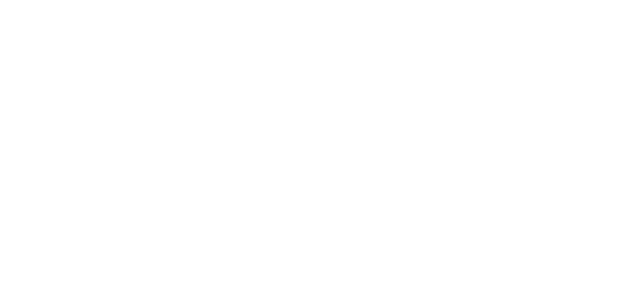
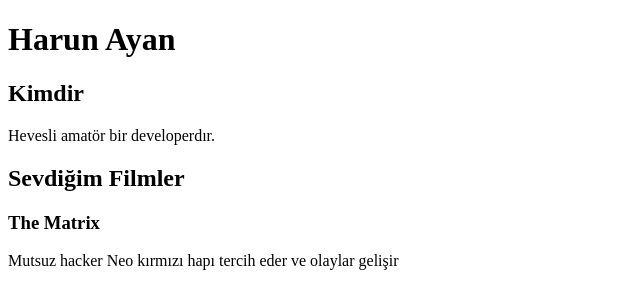
Before and after one commit to harunayan35/deneme, a plain HTML site: page index.html in a window 1280 px wide. Shown: the whole page, without its empty margins (0-640 px from the left). Drawn offline with Linux system fonts and the light colour scheme.

Commit message:
birinci ödev tamamlandı

```diff
--- a/index.html
+++ b/index.html
@@ -1,12 +1,22 @@
 <!DOCTYPE html>
-<html lang="en">
+
 <head>
-    <meta charset="UTF-8">
-    <meta http-equiv="X-UA-Compatible" content="IE=edge">
-    <meta name="viewport" content="width=device-width, initial-scale=1.0">
-    <title>Document</title>
+
 </head>
+
+<!--Biraz sonra body kısmı başlayacak-->
+
 <body>
+    <h1>Harun Ayan</h1>
+        <h2>Kimdir</h2>
+            <p>Hevesli amatör bir developerdır.</p>
+        <h2>Sevdiğim Filmler</h2>
+            <h3>The Matrix</h3>
+            <p>Mutsuz hacker Neo kırmızı hapı tercih eder ve olaylar gelişir</p>
+
 
 </body>
+
+<!--Biraz kısmı bitmiştir-->
+
 </html>
```
